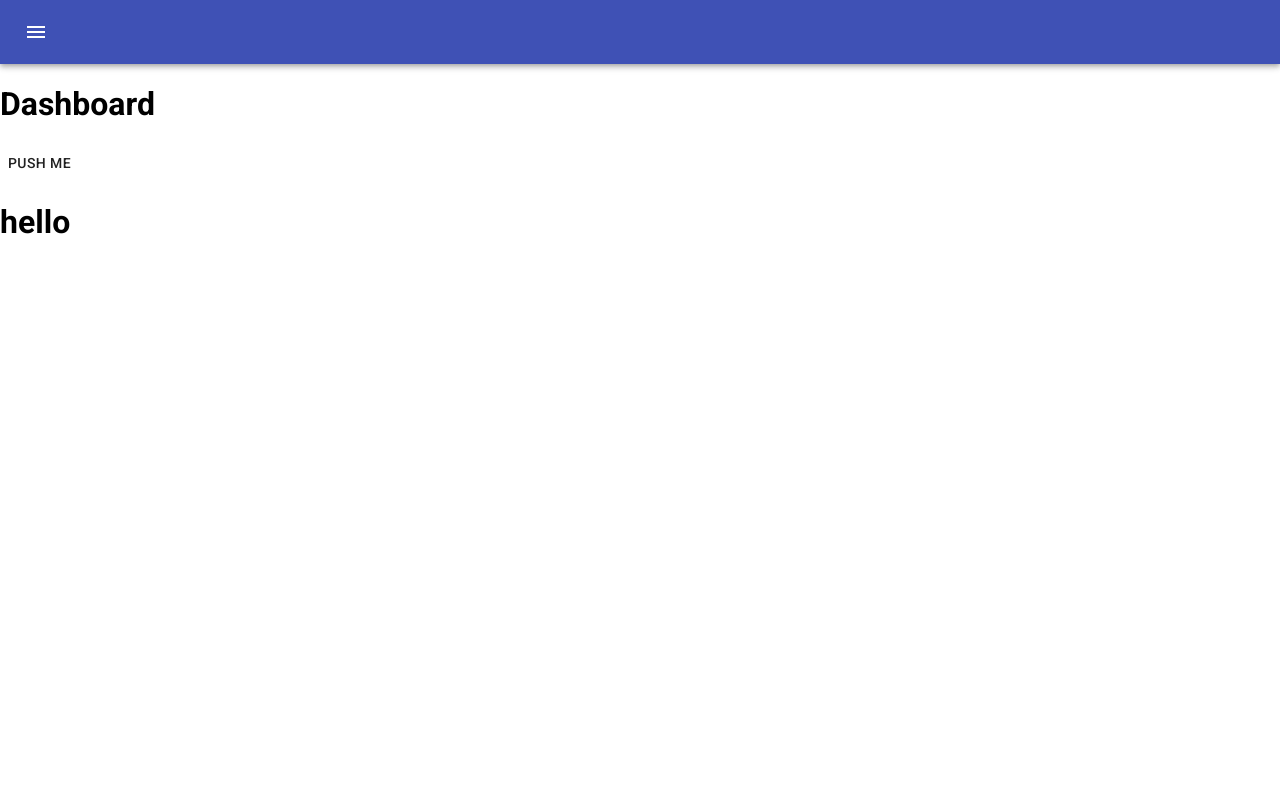
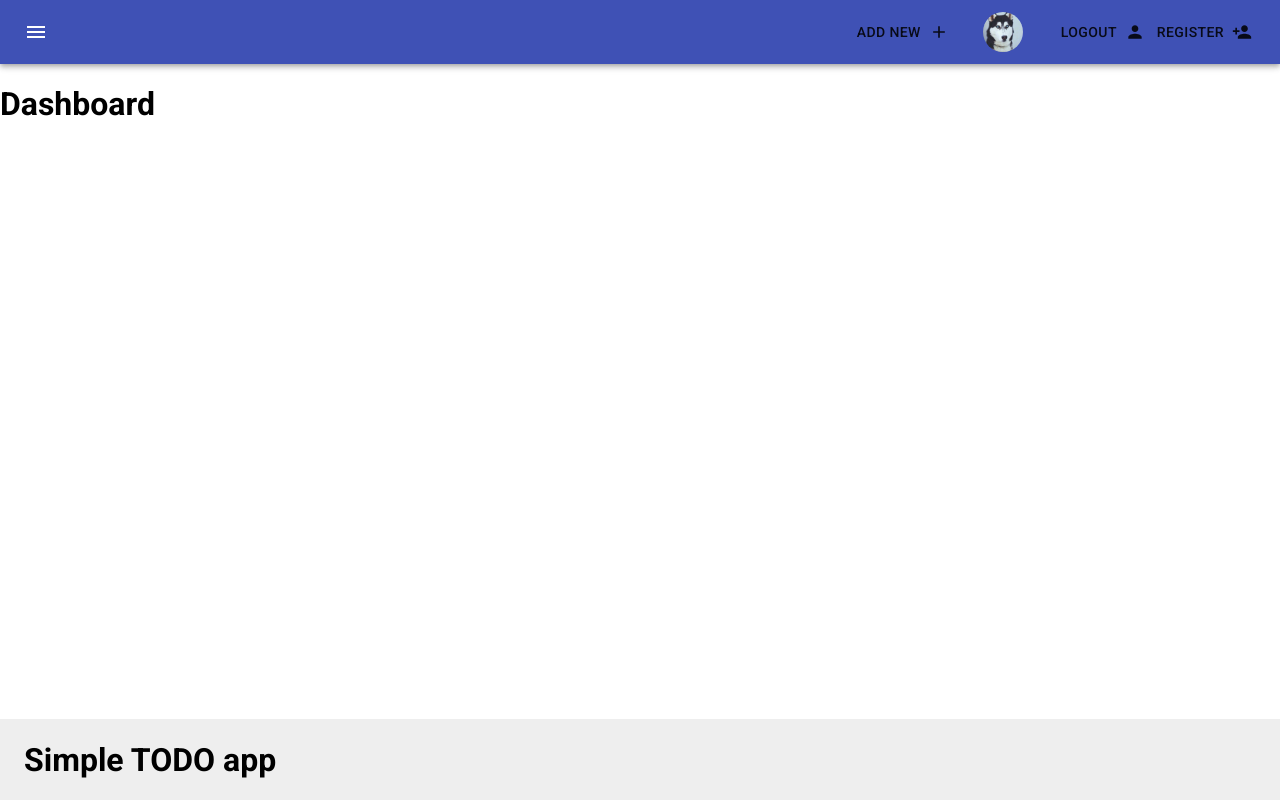
Before and after one commit to Gur01/simple-todoapp, a React app: page / in a window 1280 px wide. Built offline with nearby package versions, Linux system fonts and the light colour scheme.

Commit message:
styled debugger, login icons

```diff
--- a/package.json
+++ b/package.json
@@ -5,8 +5,8 @@
   "main": "index.js",
   "scripts": {
     "test": "echo \"Error: no test specified\" && exit 1",
-    "build": "webpack",
-    "dev": "webpack-dev-server"
+    "build": "webpack --config ./webpack.config.js",
+    "dev": "webpack-dev-server --config ./webpack.config.js"
   },
   "keywords": [],
   "author": "",
@@ -27,6 +27,7 @@
     "prettier": "^2.0.4",
     "ts-loader": "^6.2.2",
     "typescript": "^3.8.3",
+    "typescript-plugin-styled-components": "^1.4.4",
     "webpack": "^4.42.1",
     "webpack-cli": "^3.3.11",
     "webpack-dev-server": "^3.10.3"
--- a/src/App.tsx
+++ b/src/App.tsx
@@ -1,8 +1,8 @@
-import { Button } from "@material-ui/core";
 import React from "react";
 import { BrowserRouter, Route, Switch } from "react-router-dom";
 import styled from "styled-components";
 import GlobalStyle from "./common/GlobalStyle";
+import Footer from "./Footer";
 import Header from "./Header";
 import MenuSidebar from "./MenuSidebar";
 import Boards from "./screens/Boards";
@@ -36,9 +36,9 @@ const App = () => {
                 </Switch>
                 <MenuSidebar openedMenu={openedMenu} handleOpenMenu={handleOpenMenu}/>
             </BrowserRouter>
-            <Button>Push me</Button>
-            <h1>hello</h1>
         </Main>
+        <Footer />
+
 
     </AppWrapper>;
 };
@@ -54,4 +54,5 @@ const AppWrapper = styled.div`
     height: 100vh;
 `;
 
+
 export default App;
--- /dev/null
+++ b/src/Footer.tsx
@@ -0,0 +1,17 @@
+import Toolbar from "@material-ui/core/Toolbar";
+import React from "react";
+import styled from "styled-components";
+
+const AppFooter = () =>
+    <Footer>
+        <Toolbar>
+            <h1>Simple TODO app</h1>
+        </Toolbar>
+    </Footer>;
+
+
+const Footer  = styled.footer`
+    background-color: #eee;
+`;
+
+export default AppFooter;
--- a/src/Header.tsx
+++ b/src/Header.tsx
@@ -4,14 +4,23 @@ import Toolbar from "@material-ui/core/Toolbar";
 import MenuIcon from "@material-ui/icons/Menu";
 import React from "react";
 import styled from "styled-components";
+import {Spacer, Authorization} from "./components";
+import Button from "@material-ui/core/Button";
+import Add from "@material-ui/icons/Add";
+import Avatar from "@material-ui/core/Avatar";
 
 interface HeaderProps {
     openedMenu: boolean;
     handleOpenMenu: ()=> void;
 }
 
-const Header = ({handleOpenMenu, openedMenu}: HeaderProps) => {
+const AppHeader = ({handleOpenMenu, openedMenu}: HeaderProps) => {
 
+    const [isAuthorized, setAuthorization] = React.useState(true);
+
+    const handleLogin = ()=> {
+        setAuthorization(!isAuthorized);
+    };
     return (
         <CustomAppBar
             position="relative"
@@ -27,15 +36,28 @@ const Header = ({handleOpenMenu, openedMenu}: HeaderProps) => {
                 >
                     <MenuIcon />
                 </IconButton>
+                <Spacer/>
+                <Button endIcon={<Add />}>Add new</Button>
+                <CustomAvatar alt='Name' src="../public/1.jpg" />
+                {/* John Smith */}
+                <Authorization type={isAuthorized ? "logout" : "login"} onClick={handleLogin}/>
+
+
             </Toolbar>
         </CustomAppBar>
     );
 };
 
 const CustomAppBar = styled(AppBar)<{openedmenu: number}>`
+    margin-left: ${props => props.openedmenu ? "300px" : 0};
     top: 0;
+    transition: margin .2s ease;
     width: ${props => props.openedmenu ? "calc(100% - 300px) !important" : 0};
-    margin-left: ${props => props.openedmenu ? "300px" : 0};
 `;
 
-export default Header;
+const CustomAvatar = styled(Avatar)`
+    margin: 0 30px;
+`;
+
+
+export default AppHeader;
--- a/src/MenuSidebar.tsx
+++ b/src/MenuSidebar.tsx
@@ -5,7 +5,8 @@ import ListItem from "@material-ui/core/ListItem";
 import ListItemIcon from "@material-ui/core/ListItemIcon";
 import ListItemText from "@material-ui/core/ListItemText";
 import Dashboard from "@material-ui/icons/Dashboard";
-import InsertEmoticon from "@material-ui/icons/InsertEmoticon";
+import DesktopWindows from "@material-ui/icons/DesktopWindows";
+import Person from "@material-ui/icons/Person";
 import InsertInvitation from "@material-ui/icons/InsertInvitation";
 import ViewList from "@material-ui/icons/ViewList";
 import React from "react";
@@ -18,8 +19,8 @@ interface MenuSidebarProps {
 }
 
 const menuItems = [
-    {text: "Dashboard", icon: InsertEmoticon, link: "/" },
-    {text: "Profile", icon: InsertEmoticon, link: "/profile" },
+    {text: "Dashboard", icon: DesktopWindows, link: "/" },
+    {text: "Profile", icon: Person, link: "/profile" },
     {text: "Calendar", icon: InsertInvitation, link: "/calendar"},
     {text:"Boards", icon: Dashboard, link: "/boards"},
     {text: "Lists", icon: ViewList, link: "/lists"}
--- /dev/null
+++ b/src/components/Authorization.tsx
@@ -0,0 +1,28 @@
+import React from "react";
+import styled from "styled-components";
+import ExitToApp from "@material-ui/icons/ExitToApp";
+import Person from "@material-ui/icons/Person";
+import PersonAdd from "@material-ui/icons/PersonAdd";
+import Button from "@material-ui/core/Button";
+
+
+interface AuthorizationProps {
+    type: "login" | "logout";
+    onClick: () => void;
+}
+
+const Authorization = ({type, onClick}:AuthorizationProps)=> (
+    <Auth onClick={onClick}>
+        {type === "login" ?
+            <Button endIcon={<ExitToApp />}>login</Button>
+            : <Button endIcon={<Person />}>logout</Button>}
+        <Button endIcon={<PersonAdd />}>Register</Button>
+    </Auth>);
+
+const Auth = styled.div`
+    display: flex;
+    align-items: center;
+    text-transform: uppercase;
+`;
+
+export default Authorization;
--- /dev/null
+++ b/src/components/Spacer.tsx
@@ -0,0 +1,7 @@
+import styled from "styled-components";
+
+const Spacer = styled.div`
+    flex-grow: 1;
+`;
+
+export default Spacer;
--- /dev/null
+++ b/src/components/index.ts
@@ -0,0 +1,2 @@
+export {default as Spacer} from "./Spacer";
+export {default as Authorization} from "./Authorization";
--- a/webpack.config.js
+++ b/webpack.config.js
@@ -1,5 +1,7 @@
 const path = require("path");
 const HtmlWebpackPlugin = require("html-webpack-plugin");
+const createStyledComponentsTransformer = require("typescript-plugin-styled-components").default;
+const styledComponentsTransformer = createStyledComponentsTransformer();
 
 module.exports = {
     mode: "development",
@@ -25,8 +27,13 @@ module.exports = {
         rules: [
             {
                 test: /\.tsx?$/,
-                use: "ts-loader",
-                exclude: "/node_modules/"
+                use: {
+                    loader: "ts-loader",
+                    options: {
+                        getCustomTransformers: () => ({ before: [styledComponentsTransformer] })
+                    }
+                },
+                exclude: "/node_modules/",
             },
             {
                 test: /\.(png|svg|jpg|gif)$/,
@@ -41,6 +48,6 @@ module.exports = {
         ],
     },
     plugins: [
-        new HtmlWebpackPlugin({template: path.join(__dirname, "public", "index.html")})
+        new HtmlWebpackPlugin({template: path.join(__dirname, "public", "index.html")}),
     ]
 };
```
Also changed, not shown: 1 other file (tests, documents, lock files or other folders).
